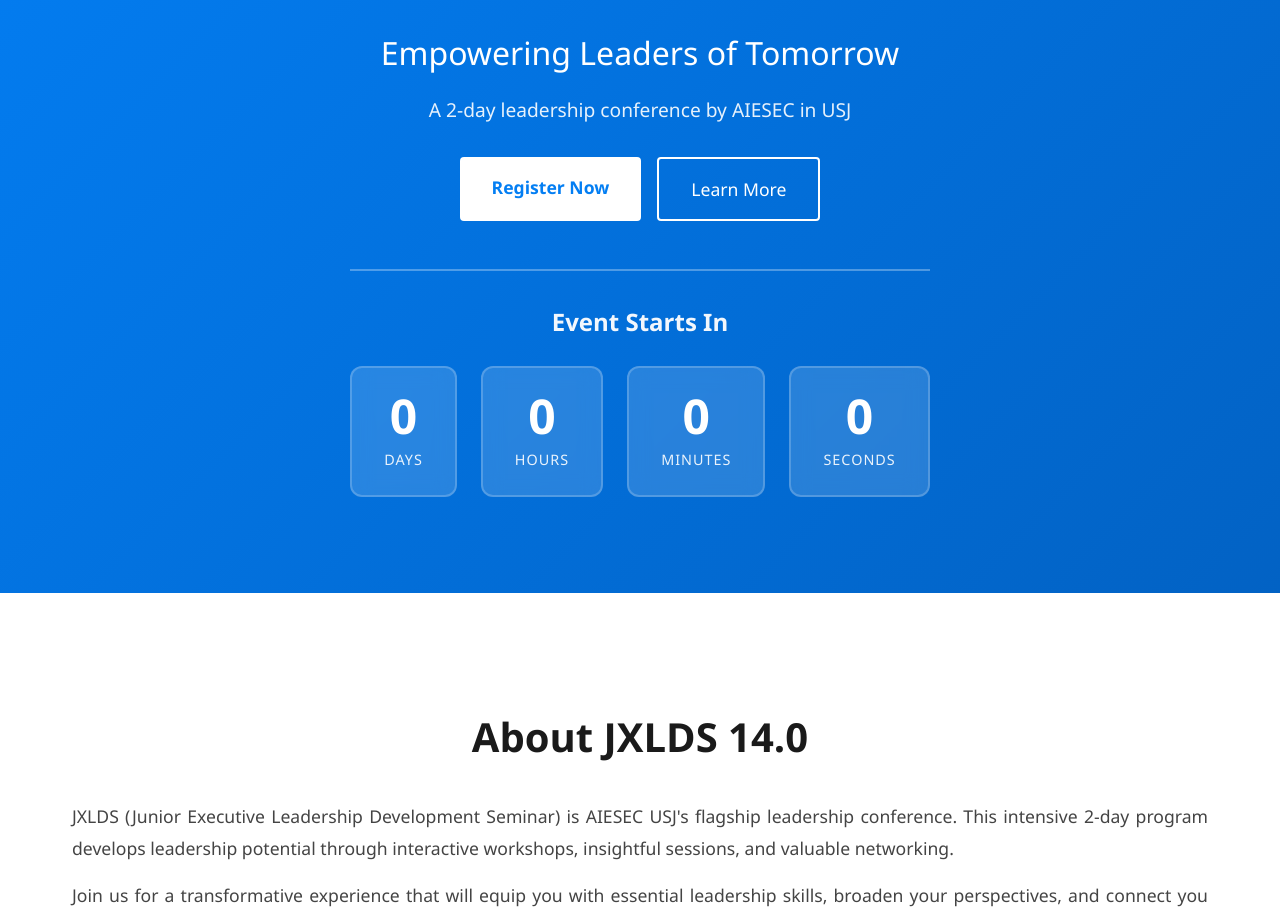
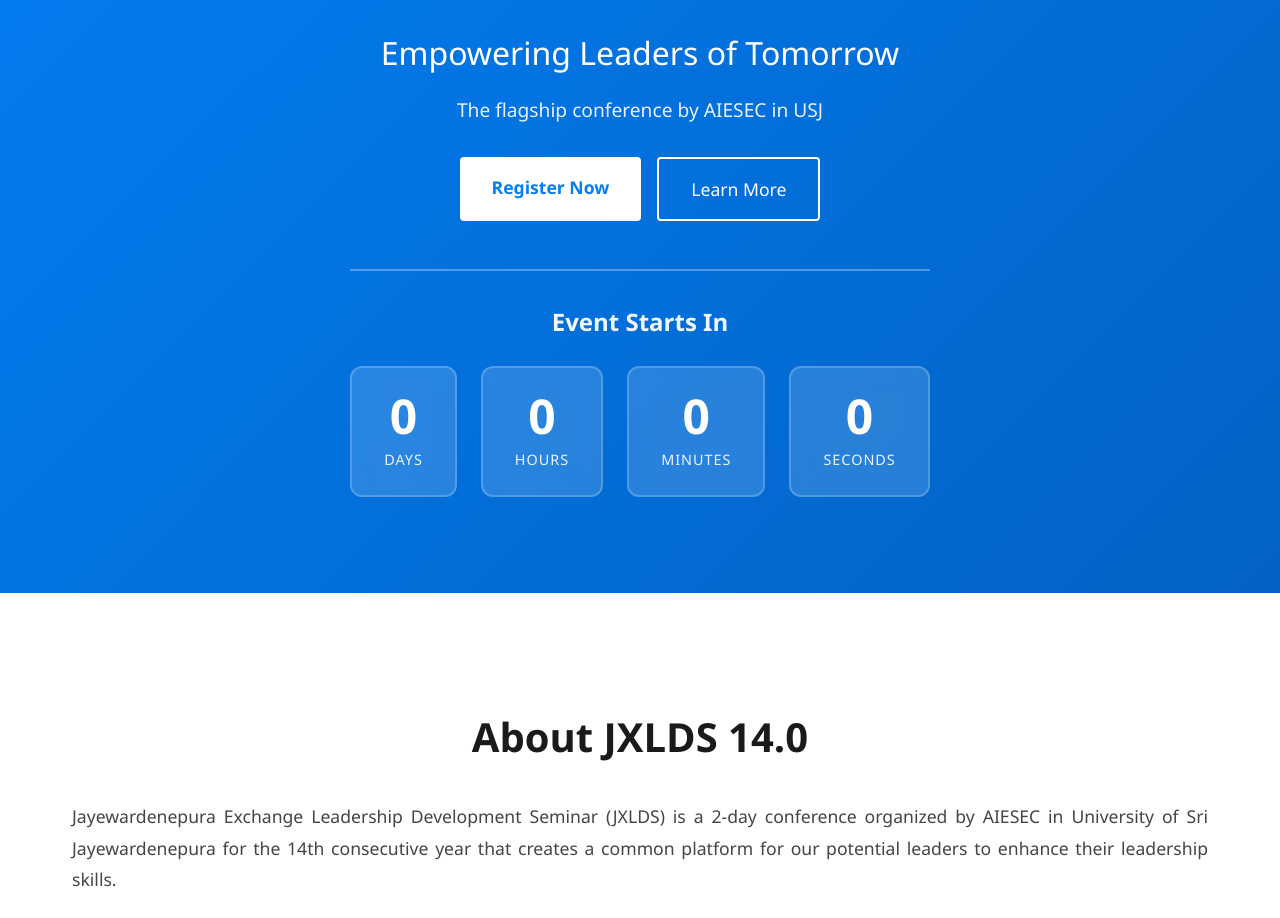
Before and after one commit to DevTeam-JXLDS14/JXLDS14.0, a React (Vite) app: page / in a window 1280 px wide. Shown: the part 269-1187 px from the top of the page. Built offline with nearby package versions, Linux system fonts and the light colour scheme.

Commit message:
home - some different text

```diff
--- a/src/pages/Home.jsx
+++ b/src/pages/Home.jsx
@@ -43,7 +43,7 @@
           <h1>JXLDS 14.0</h1>
           <p className="hero-subtitle">Empowering Leaders of Tomorrow</p>
           <p className="hero-description">
-            A 2-day leadership conference by AIESEC in USJ
+            The flagship conference by AIESEC in USJ
           </p>
           <div className="hero-buttons">
             <a href="/register" className="btn btn-primary">
@@ -84,10 +84,9 @@
         <div className="container">
           <h2>About JXLDS 14.0</h2>
           <p>
-            JXLDS (Junior Executive Leadership Development Seminar) is AIESEC
-            USJ's flagship leadership conference. This intensive 2-day program
-            develops leadership potential through interactive workshops,
-            insightful sessions, and valuable networking.
+            Jayewardenepura Exchange Leadership Development Seminar (JXLDS) is a 2-day conference organized by
+            AIESEC in University of Sri Jayewardenepura for the 14th consecutive year that creates a common
+            platform for our potential leaders to enhance their leadership skills.
           </p>
           <p>
             Join us for a transformative experience that will equip you with
```
